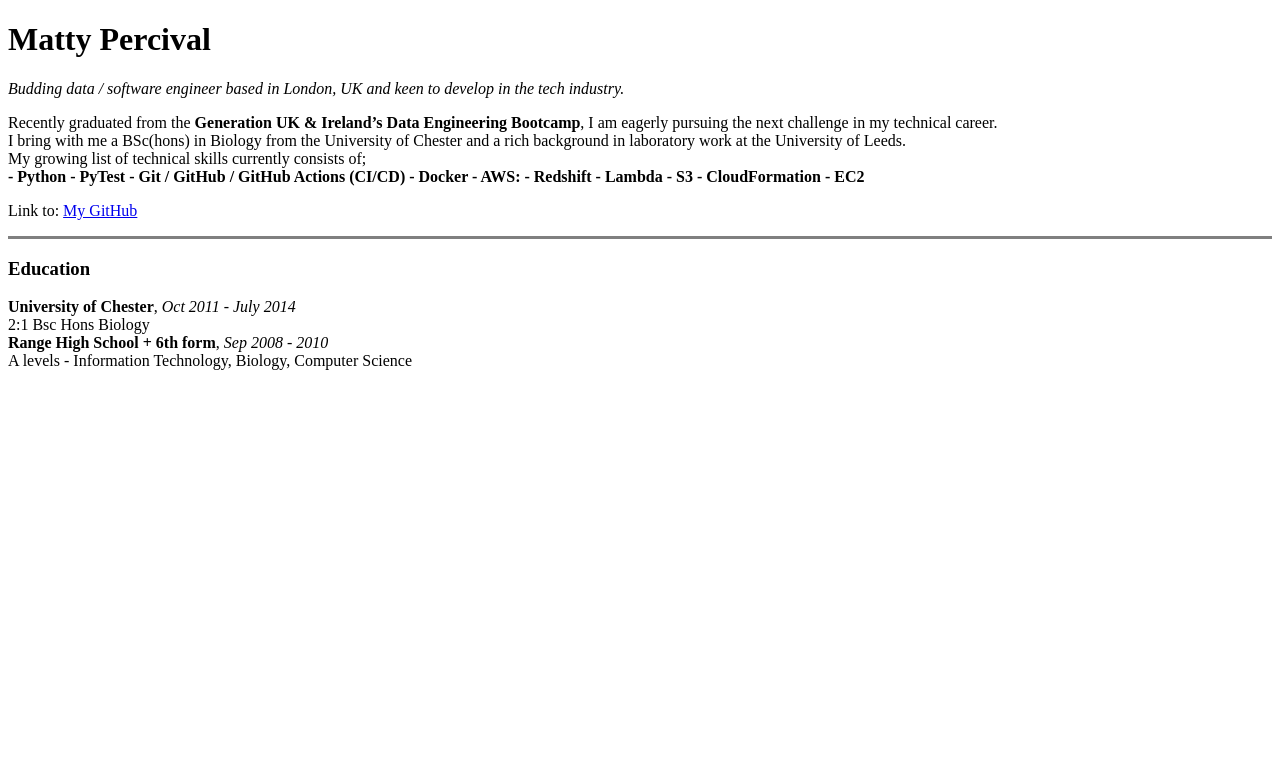
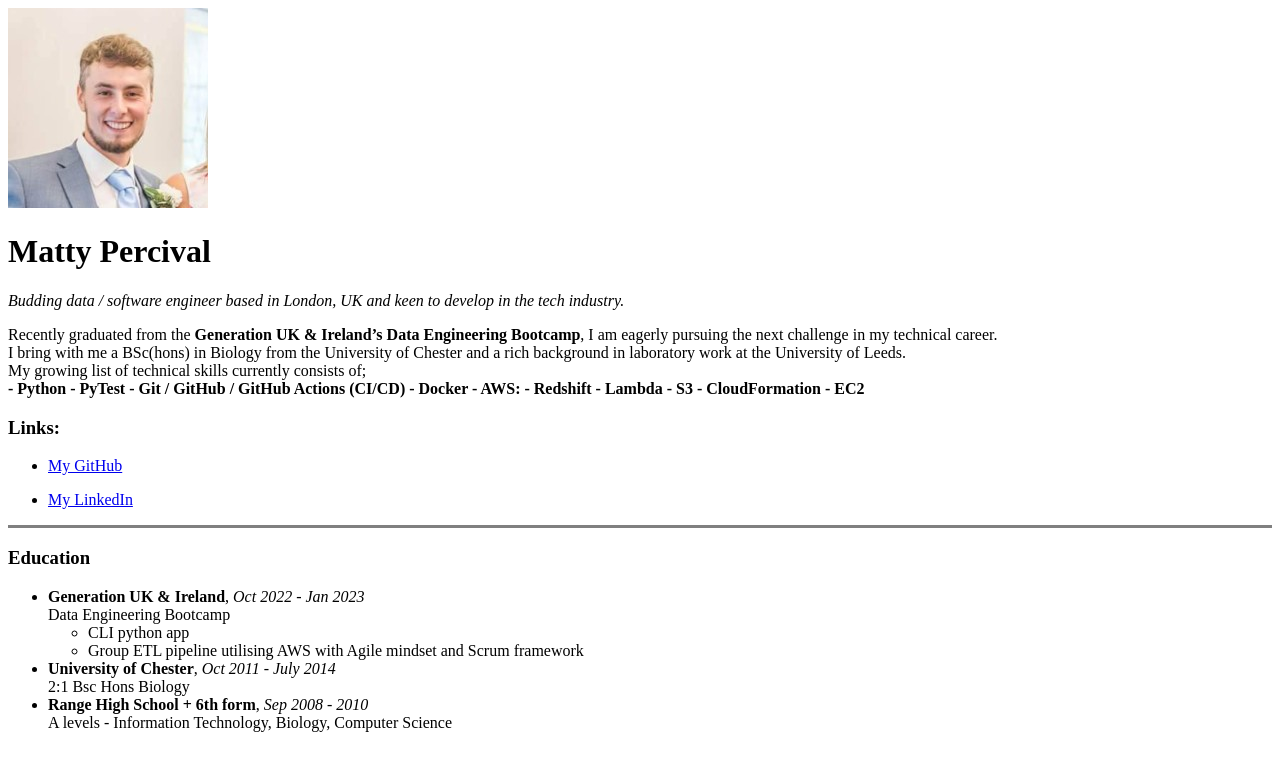
Before and after one commit to matty3191/web-dev-project, a plain HTML site: page index.html in a window 1280 px wide. Drawn offline with Linux system fonts and the light colour scheme.

Commit message:
add pic, hyperlinks and lists to index. create linked doc

```diff
--- a/index.html
+++ b/index.html
@@ -8,6 +8,7 @@
 </head>
 
 <body>
+    <img src="matty-percival.jpeg" alt="profile picture of matty percival">
     <h1> Matty Percival </h1>
     <p><em>Budding data / software engineer based in London, UK and keen to develop in the tech industry.</em></p>
     <p>Recently graduated from the <strong>Generation UK & Ireland’s Data Engineering Bootcamp</strong>,
@@ -18,14 +19,25 @@
         <br><strong>- Python - PyTest - Git / GitHub / GitHub Actions (CI/CD) - Docker - AWS: - Redshift - Lambda - S3 -
             CloudFormation - EC2</strong>
     </p>
-    <p>Link to: <a href="https://github.com/matty3191">My GitHub</a></p>
+    <h3><strong>Links:</strong></h3>
+        <ul>
+            <li><a href="https://github.com/matty3191">My GitHub</a></p></li>
+            <li><a href="https://www.linkedin.com/in/matthew-percival-07268483/">My LinkedIn</a></li>
+        </ul>
+
     <hr size="3" noshade>
     <h3>Education</h3>
-    <p><strong>University of Chester</strong>, <em>Oct 2011 - July 2014</em><br>
-        2:1 Bsc Hons Biology<br>
-        <strong>Range High School + 6th form</strong>, <em>Sep 2008 - 2010</em><br>
-        A levels - Information Technology, Biology, Computer Science
-    </p>
+    <ul><li><strong>Generation UK & Ireland</strong>, <em>Oct 2022 - Jan 2023</em><br>
+        Data Engineering Bootcamp</li>
+            <ul>
+                <li>CLI python app</li>
+                <li>Group ETL pipeline utilising AWS with Agile mindset and Scrum framework</li>
+            </ul>
+        <li><strong>University of Chester</strong>, <em>Oct 2011 - July 2014</em><br>
+        2:1 Bsc Hons Biology</li>
+        <li><strong>Range High School + 6th form</strong>, <em>Sep 2008 - 2010</em><br>
+        A levels - Information Technology, Biology, Computer Science</li>
+    </ul>
 
 </body>
 
```
Also changed, not shown: training-and-projects.html (added, +11 -0 lines), matty-percival.jpeg (added).
